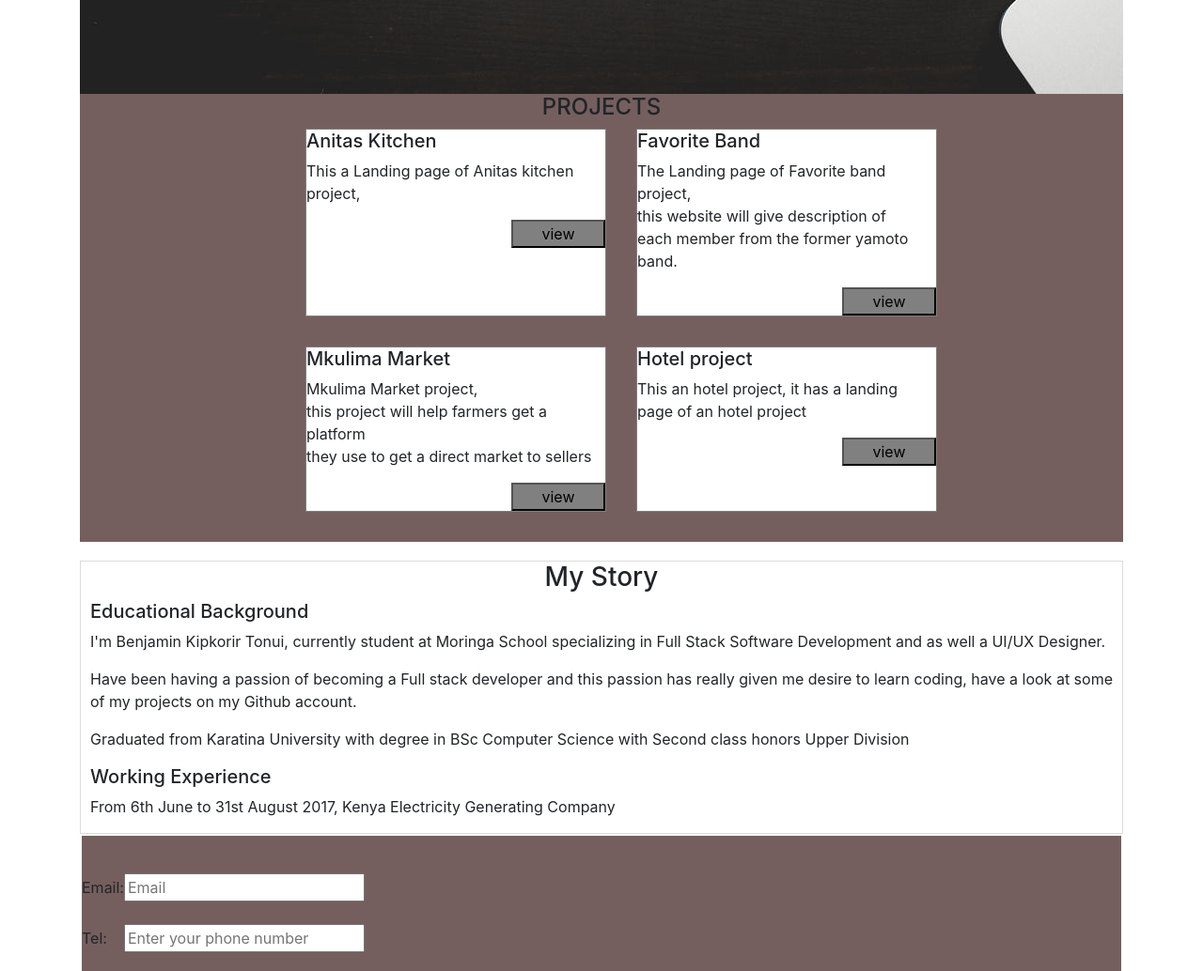
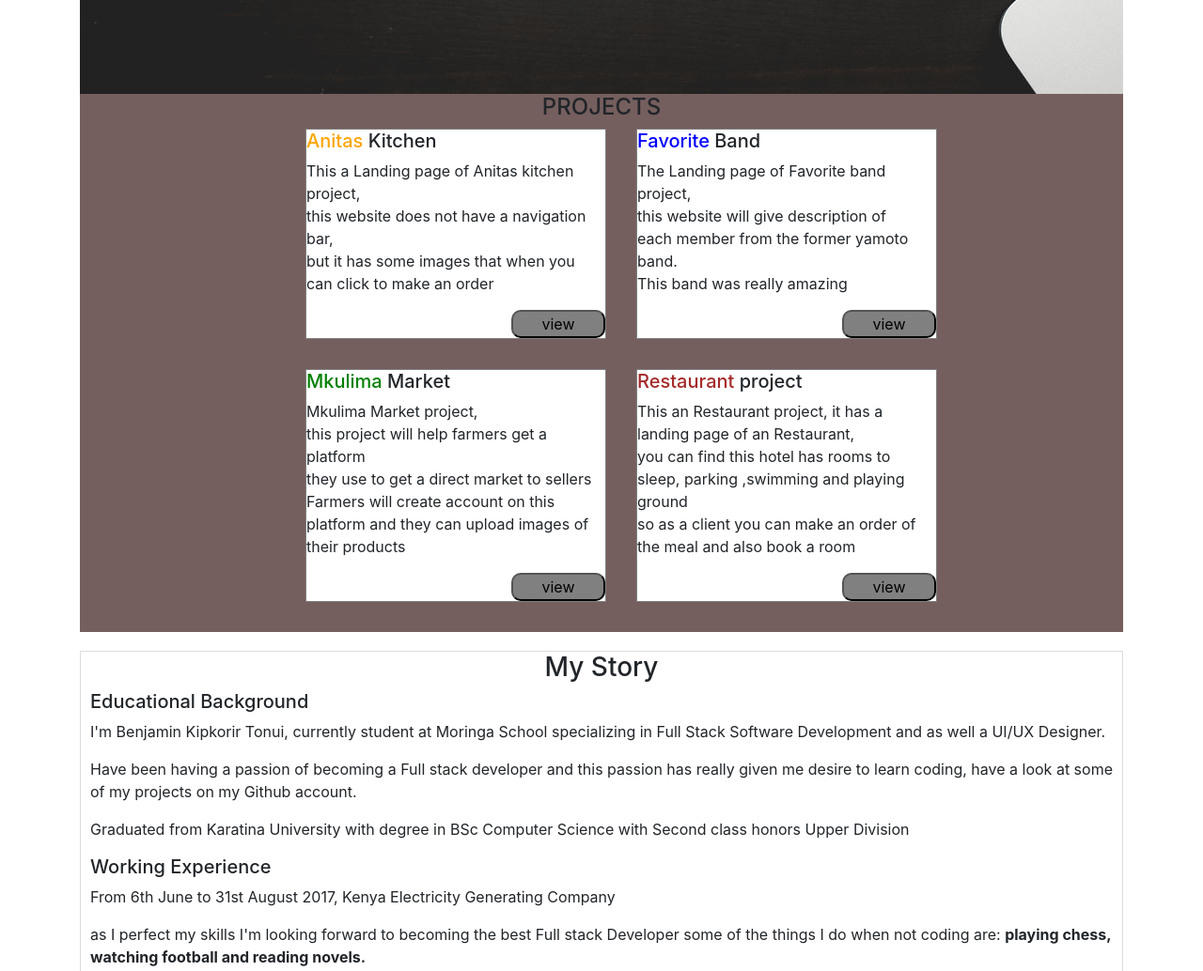
Before and after one commit to Kipkorir2017/Portfolioproject, a plain HTML site: page index.html in a window 1280 px wide. Shown: the part 640-1674 px from the top of the page at 94% size. Drawn offline with nearby package versions, Linux system fonts and the light colour scheme.

Commit message:
change the directory of the images and added links on the projects section

```diff
--- a/css/index.css
+++ b/css/index.css
@@ -2,10 +2,19 @@ body{
     background-color:white;
 
 }
+/* .head{
+    position: fixed;
+    top: 0;
+    left: 0;
+    z-index: var(--z-fixed);
+} */
 .nav{
     background-color: #755F5E;
     border: 2px solid white;
     height: 100px;
+
+
+
 }
 .name{
     margin-left: 10px;
@@ -20,6 +29,7 @@ body{
     padding-left: 100px;
     padding-top: 30px;
     color: white;
+
 }
 a{
     color:white;
@@ -45,7 +55,7 @@ a:hover{
     padding-top: 20px;
 }
 .b-image{
-    background-image: url(/assets/images/background.png);
+    background-image: url(../assets/images/background.PNG);
     background-repeat: no-repeat;
     background-size: auto;
     box-sizing: content-box;
@@ -104,6 +114,7 @@ button{
     width: 100px;
     background-color: gray;
     float: right;
+    border-radius: 10px 10px;
 
 }
 .about{
@@ -159,3 +170,12 @@ footer .symbols{
     padding-top: 10px;
 
 }
+button:hover{
+    background-color: blue;
+}
+@media screen and (max-width: 500px) {
+    .nav ul li {
+      float: none;
+      display: block;
+    }
+  }
--- a/index.html
+++ b/index.html
@@ -18,7 +18,7 @@
     <div class="nav-menu">
         <ul>
             <li >
-              <a href="#index.html">PORTFOLIO</a>
+              <a href="index.html" target="_blank">PORTFOLIO</a>
             </li>
             <li>
               <a  href="#My Story">ABOUT</a>
@@ -42,28 +42,28 @@
         <div class="row1">
         <!-- projects -->
             <div class="anitas">
-                <h5>Anitas Kitchen</h5>
-                <p>This a Landing page of Anitas kitchen project, </p>
-                <button>view</button>
+                <h5> <span style="color: orange;">Anitas</span> Kitchen</h5>
+                <p>This a Landing page of Anitas kitchen project, <br> this website does not have a navigation bar, <br> but it has some images that when you can click to make an order  </p>
+                <a href="kipkorir2017.github.io/anitas-kitchen/"><button>view</button></a>
             </div>
             <div class="favorite">
-                <h5>Favorite Band</h5>
-                <p>The Landing page of Favorite band project, <br>this website will give description of <br> each member from the former yamoto band.</p>
-                <button>view</button>
+                <h5><span style="color: blue;">Favorite </span> Band</h5>
+                <p>The Landing page of Favorite band project, <br>this website will give description of <br> each member from the former yamoto band. <br>  This band was really amazing </p>
+                <a href="https://kipkorir2017.github.io/Favorite-Band-project/"><button>view</button></a>
             </div>
         </div>
         <!-- main container -->
         <div class="row2">
         <!-- projects -->
             <div class="mkulima">
-                <h5>Mkulima Market</h5>
-                <p>Mkulima Market project, <br>this project will help farmers get a platform <br> they use to get a direct market to sellers</p>
-                <button>view</button>
+                <h5> <span style="color: green;">Mkulima</span> Market</h5>
+                <p>Mkulima Market project, <br>this project will help farmers get a platform <br> they use to get a direct market to sellers <br> Farmers will create account on this platform and they can upload images of their products</p>
+                <a href="https://kipkorir2017.github.io/mkulimamarket/"><button>view</button></a>
                 </div>
             <div class="hotel">
-                <h5>Hotel project</h5>
-                <p>This an hotel project, it has a landing page of an hotel project </p>
-                <button>view</button>
+                <h5><span  style="color: brown;">Restaurant </span>project</h5>
+                <p>This an Restaurant project, it has a landing page of an Restaurant,<br> you can find this hotel has rooms to sleep, parking ,swimming and playing ground <br> so as a client you can make an order of the meal and also book a room </p>
+               <a href="https://kipkorir2017.github.io/Restaurant/"></a> <button>view</button></a>
             </div>
         </div>
     </div>
@@ -76,6 +76,8 @@
         <p>Graduated from Karatina University with degree in BSc Computer Science with Second class honors Upper Division</p>
         <h5>Working Experience</h5>
         <p>From 6th June to 31st August 2017, Kenya Electricity Generating Company</p>
+        <p>as I perfect my skills I'm looking forward to becoming the best Full stack Developer
+            some of the things I do when not coding are: <strong>playing chess, watching football and reading novels.</strong></p>
     </div>
     <!-- contact section -->
   <div class="contact">
```
Also changed, not shown: assets/images/background.PNG (renamed from assets/images/background.png).
